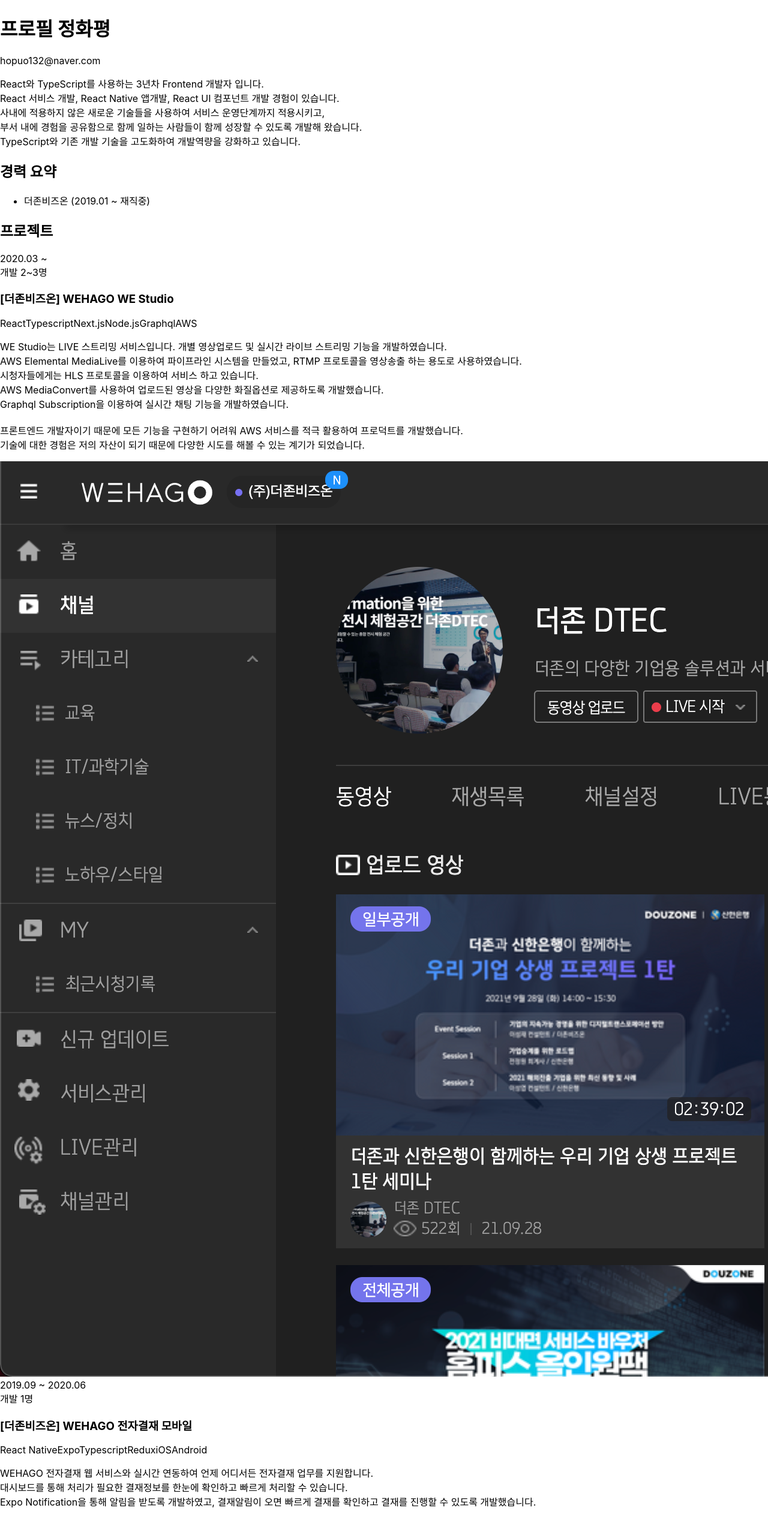
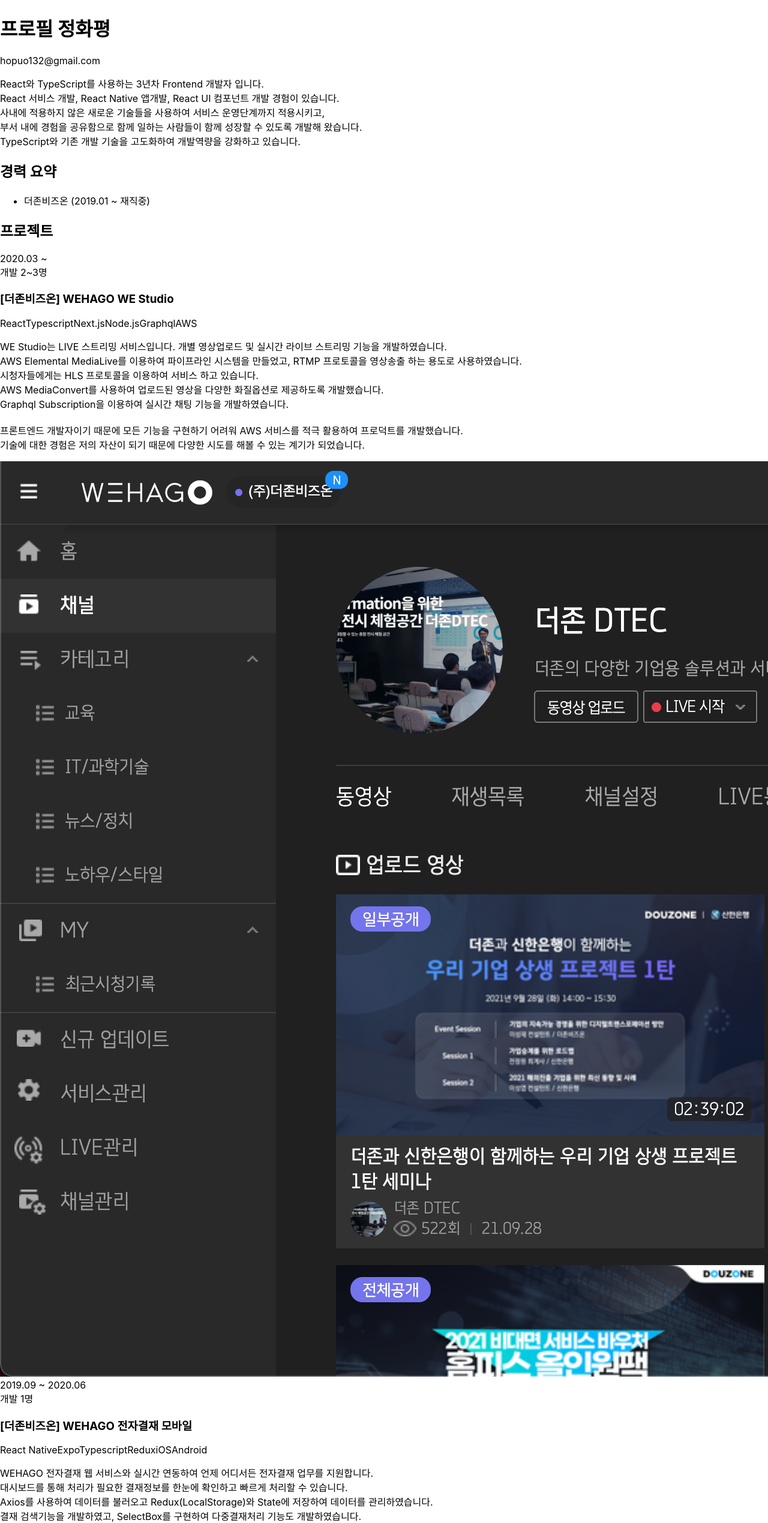
Before and after one commit to PeaceJung/FE-Resume-nextjs, a Next.js app: page / in a window 1280 px wide. Shown: the part 151-2690 px from the top of the page at 60% size. Built offline with nearby package versions, Linux system fonts and the light colour scheme.

Commit message:
이력서 수정

```diff
--- a/src/components/Pages/Resume/Project.tsx
+++ b/src/components/Pages/Resume/Project.tsx
@@ -36,6 +36,10 @@
       "WEHAGO 전자결재 웹 서비스와 실시간 연동하여 언제 어디서든 전자결재 업무를 지원합니다.",
       <br />,
       "대시보드를 통해 처리가 필요한 결재정보를 한눈에 확인하고 빠르게 처리할 수 있습니다.",
+      <br />,
+      "Axios를 사용하여 데이터를 불러오고 Redux(LocalStorage)와 State에 저장하여 데이터를 관리하였습니다.",
+      <br />,
+      "결재 검색기능을 개발하였고, SelectBox를 구현하여 다중결재처리 기능도 개발하였습니다.",
       <br />,
       "Expo Notification을 통해 알림을 받도록 개발하였고, 결재알림이 오면 빠르게 결재를 확인하고 결재를 진행할 수 있도록 개발했습니다.",
     ],
--- a/src/components/Pages/Resume/Summary.tsx
+++ b/src/components/Pages/Resume/Summary.tsx
@@ -1,6 +1,6 @@
 const me = {
   name: "정화평",
-  email: "hopuo132@naver.com",
+  email: "hopuo132@gmail.com",
   text: [
     "React와 TypeScript를 사용하는 3년차 Frontend 개발자 입니다.",
     <br />,
```
